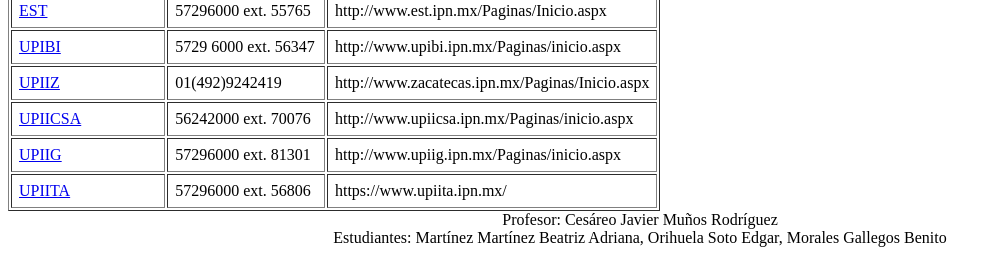
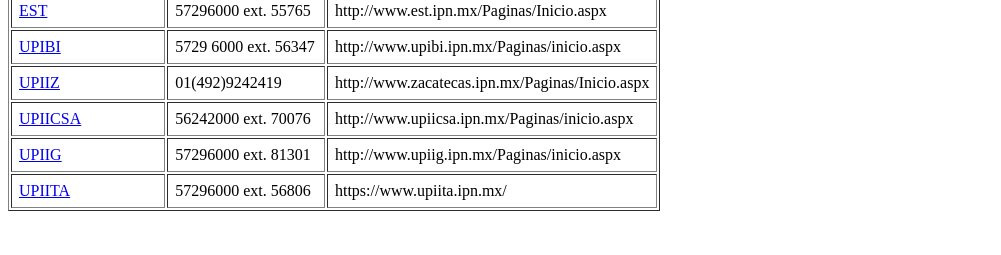
Before and after one commit to benimg/first-news-app, a Flask app: page / in a window 1280 px wide. Shown: the part 1669-1924 px from the top of the page, without its empty margins (0-1001 px from the left). After the commit the page ends 1880 px from the top, so only its background shows below. Run offline with Flask 2, Linux system fonts and the light colour scheme; some libraries are stand-ins or nearby versions.

Commit message:
Froze my restyled app

```diff
--- a/build/index.html
+++ b/build/index.html
@@ -171,12 +171,6 @@
             </tr>
 
         </table>
-	<center>
-	<th>Profesor: Cesáreo Javier Muños Rodríguez <th>
-	</center>
-	<center>
-	<th>Estudiantes: Martínez Martínez Beatriz Adriana, Orihuela Soto Edgar, Morales Gallegos Benito <th>
-	</center>
         <script type="text/javascript">
             var map = L.map('map').setView([19.511179,-99.125700], 10);
             var osmLayer = new L.TileLayer('http://{s}.tile.openstreetmap.org/{z}/{x}/{y}.png', {
--- a/templates/index.html
+++ b/templates/index.html
@@ -33,12 +33,6 @@
             </tr>
         {% endfor %}
         </table>
-	<center>
-	<th>Profesor: Cesáreo Javier Muños Rodríguez <th>
-	</center>
-	<center>
-	<th>Estudiantes: Martínez Martínez Beatriz Adriana, Orihuela Soto Edgar, Morales Gallegos Benito <th>
-	</center>
         <script type="text/javascript">
             var map = L.map('map').setView([19.511179,-99.125700], 10);
             var osmLayer = new L.TileLayer('http://{s}.tile.openstreetmap.org/{z}/{x}/{y}.png', {
```
